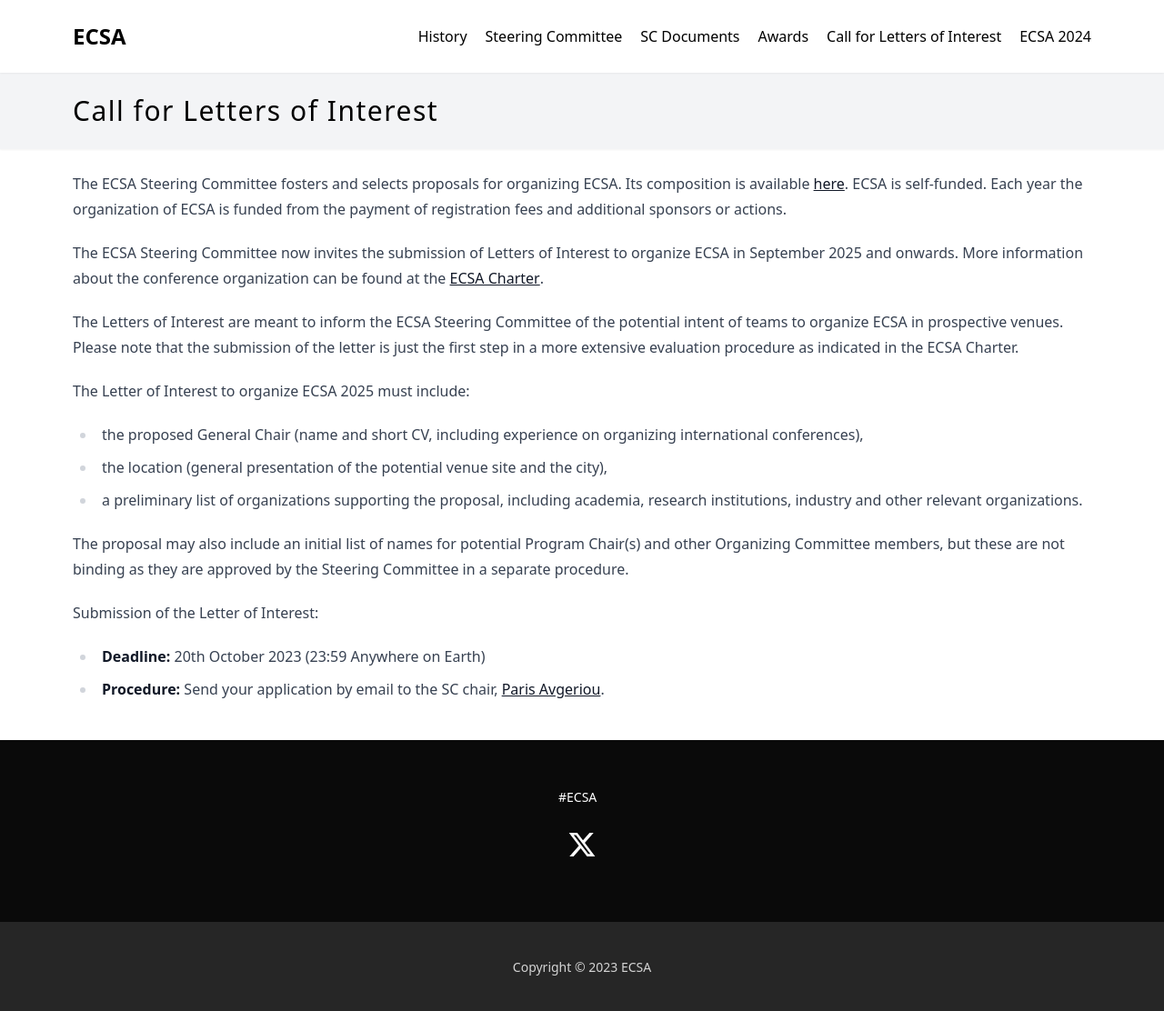
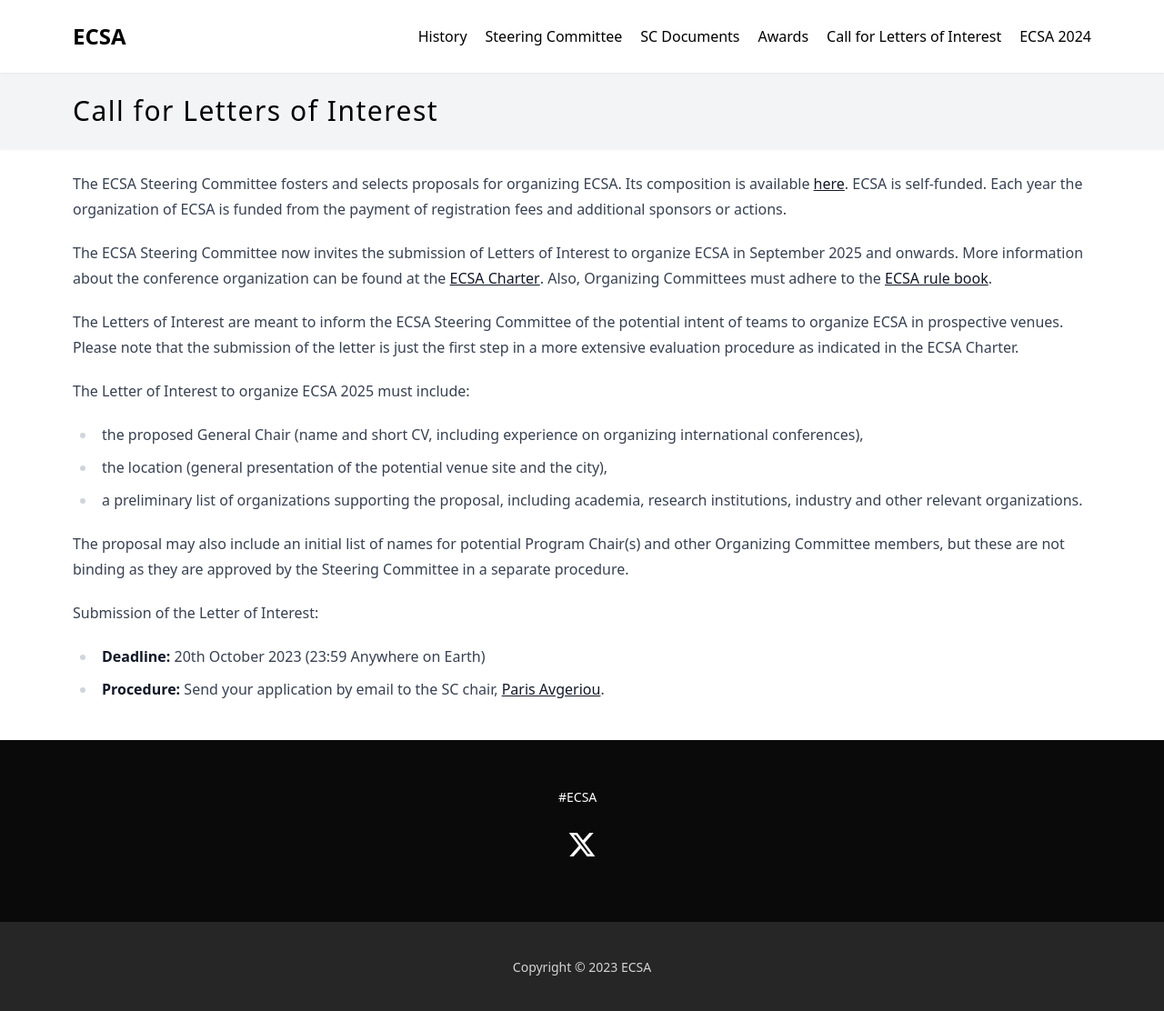
Before and after one commit to ecsa-conferences/ecsa-conferences.github.io, a Jekyll site: the page built from _pages/call-for-letters-of-interest.md, in a window 1280 px wide and 1114 px high. Shown: the whole window at 91% size. Built offline with Jekyll 4.4.1, drawn with Linux system fonts in a browser that asks for light colours.

Commit message:
Mention rule book for ECSA OCs in CfLI.

```diff
--- a/_pages/call-for-letters-of-interest.md
+++ b/_pages/call-for-letters-of-interest.md
@@ -7,7 +7,7 @@ permalink: /series/call-for-letters-of-interest/
 
 The ECSA Steering Committee fosters and selects proposals for organizing ECSA. Its composition is available [here](/series/steering-committee/). ECSA is self-funded. Each year the organization of ECSA is funded from the payment of registration fees and additional sponsors or actions.
 
-The ECSA Steering Committee now invites the submission of Letters of Interest to organize ECSA in September 2025 and onwards. More information about the conference organization can be found at the [ECSA Charter](/assets/docs/ECSA-Steering_Committee_Charter-v2023-11-01.pdf).
+The ECSA Steering Committee now invites the submission of Letters of Interest to organize ECSA in September 2025 and onwards. More information about the conference organization can be found at the [ECSA Charter](/assets/docs/ECSA-Steering_Committee_Charter-v2023-11-01.pdf). Also, Organizing Committees must adhere to the [ECSA rule book](/assets/docs/ECSA-rulebook-v1.0.pdf).
 
 The Letters of Interest are meant to inform the ECSA Steering Committee of the potential intent of teams to organize ECSA in prospective venues. Please note that the submission of the letter is just the first step in a more extensive evaluation procedure as indicated in the ECSA Charter.
 
```
